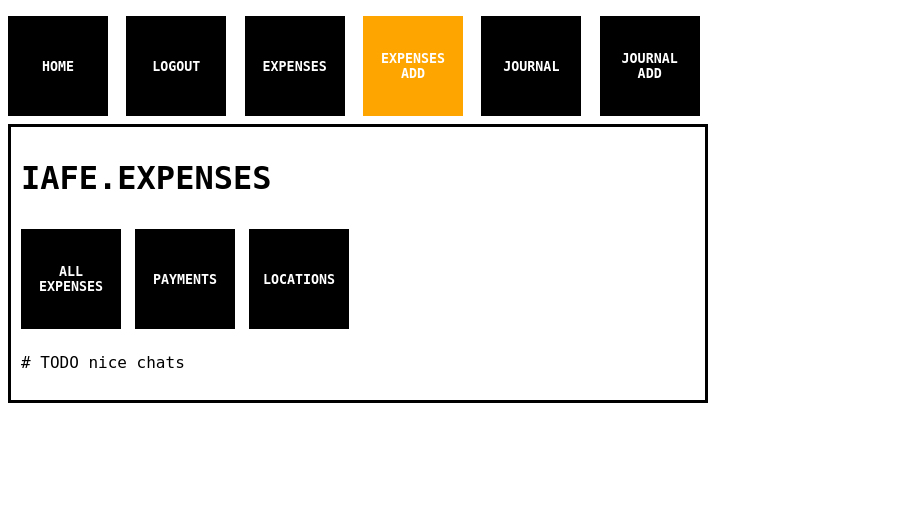
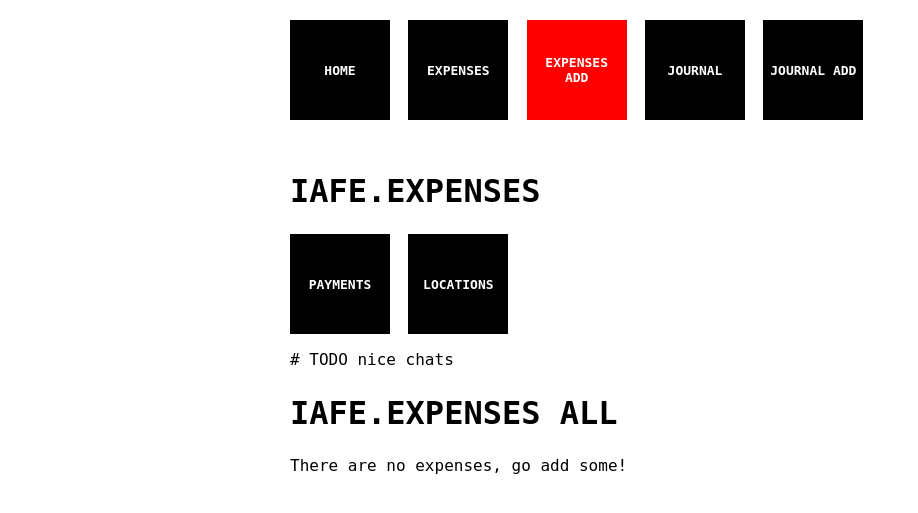
Before and after one commit to pauliusbaulius/iafe, a Django app: page /expenses/ in a window 1280 px wide. Shown: the top 513 px of the page, without its empty margins (0-918 px from the left). Run offline with Django 3.2, Linux system fonts and the light colour scheme; the visitor is signed in with stand-in values (Sample User, id 1); data that the repository does not hold is empty.

Commit message:
style/layout changes

```diff
--- a/expenses/urls.py
+++ b/expenses/urls.py
@@ -3,8 +3,8 @@ from django.urls import path
 from . import views
 
 urlpatterns = [
-    path("", views.index, name="expenses-index"),
-    path("expense/all", views.ExpenseListView.as_view(), name="expense-list"),
+    ##path("", views.index, name="expenses-index"),
+    path("", views.ExpenseListView.as_view(), name="expenses-index"),
     path("expense/<int:pk>", views.ExpenseDetailView.as_view(), name="expense-detail"),
     path("expense/create", views.ExpenseCreateView.as_view(), name="expense-create"),
     path("expense/<int:pk>/update", views.ExpenseUpdateView.as_view(), name="expense-update"),
--- a/expenses/views.py
+++ b/expenses/views.py
@@ -10,16 +10,10 @@ from expenses.forms import (ExpenseCreateForm, LocationCreateForm,
 from expenses.models import Expense, Location, Payment
 
 
-@login_required
-def index(request):
-    context = {}
-    return render(request, "expenses/index.html", context=context)
-
-
 class ExpenseListView(LoginRequiredMixin, ListView):
     model = Expense
     context_object_name = "my_expense_list"
-    template_name = "expenses/expense_list.html"
+    template_name = "expenses/index.html"
     paginate_by = 100
 
     # TODO extra_context = .. for static
--- a/static/style.css
+++ b/static/style.css
@@ -6,7 +6,22 @@ body {
     max-width: 700px;
     font-size: 16px;
     line-height: 1.3;
+    margin: 0 auto;
+    padding: 10px;
+
+    display: grid;
+    grid-template-areas:
+    "nav"
+    "content";
+
 }
+
+nav {
+    padding: 10px 0;
+    position: sticky;
+}
+
+
 
 nav ul li a{
     /* Remove underlines and typical hyperlink stuff from nav */
@@ -21,10 +36,6 @@ nav ul {
 
 .nav-user {
     background-color: darkseagreen;
-}
-
-.content {
-
 }
 
 .link-emoji {
@@ -48,11 +59,9 @@ nav ul {
 
 }
 
-
-
 .content {
-    padding: 10px;
-    border: 3px solid black;
+    grid-area: content;
+    margin-top: 20px;
 }
 
 .form-input {
@@ -79,24 +88,27 @@ nav ul {
     padding-top: 10px;
 }
 
+:root {
+    --fs: 13px;
+    --box-size: 100px;
+}
+
 .ui-nav {
     display: grid;
     grid-gap: 10px;
-    grid-template-columns: repeat(auto-fill, minmax(100px, 1fr));
-    padding: 1vh 0;
+    grid-template-columns: repeat(auto-fill, minmax(var(--box-size), 1fr));
 }
-
-
 
 .ui-button {
     background-color: black;
     color: white;
     border: none;
-    width: 100px;
-    height: 100px;
+    width: var(--box-size);
+    height: var(--box-size);
     font-weight: bold;
     text-transform: uppercase;
     text-align: center;
+    font-size: var(--fs);
 }
 
 .ui-button-danger {
@@ -104,10 +116,35 @@ nav ul {
 }
 
 .ui-button-cta {
-    background-color: orange;
+    background-color: red;
 }
 
 form {
     display: grid;
+}
 
+/* MOBILE PHONE */
+@media (max-width: 700px) {
+
+    :root {
+        --box-size: 60px;
+        --fs: 8px;
+    }
+
+    .content {
+        margin-top: 0;
+    }
+
+    body {
+        display: grid;
+        grid-template-areas:
+        "content"
+        "nav";
+
+    }
+
+    nav {
+        background-color: white;
+        bottom: 0;
+    }
 }
--- a/templates/base.html
+++ b/templates/base.html
@@ -12,15 +12,14 @@
     <nav class="ui-nav">
       {% block sidebar %}
             <form><button class="ui-button" type="submit" formaction="{% url 'index' %}">Home</button></form>
-            {% if user.is_authenticated %}
-                <form><button class="ui-button" type="submit" formaction="{% url 'logout' %}?next={{request.path}}">Logout</button></form>
-            {% else %}
-                <form><button class="ui-button" type="submit" formaction="{% url 'login' %}?next={{request.path}}">Login</button></form>
-            {% endif %}
             <form><button class="ui-button" type="submit" formaction="{% url 'expenses-index' %}">Expenses</button></form>
             <form><button class="ui-button ui-button-cta" type="submit" formaction="{% url 'expense-create' %}">Expenses Add</button></form>
             <form><button class="ui-button" type="submit" formaction="{% url 'index' %}">Journal</button></form>
             <form><button class="ui-button" type="submit" formaction="{% url 'index' %}">Journal Add</button></form>
+            {% if user.is_authenticated %}
+            {% else %}
+                <form><button class="ui-button" type="submit" formaction="{% url 'login' %}?next={{request.path}}">Login</button></form>
+            {% endif %}
       {% endblock %}
     </nav>
 
--- a/templates/expenses/index.html
+++ b/templates/expenses/index.html
@@ -3,9 +3,43 @@
 {% block content %}
     <h1>IAFE.EXPENSES</h1>
     <div class="ui-nav">
-        <form><button class="ui-button" type="submit" formaction="{% url 'expense-list' %}">All Expenses</button></form>
         <form><button class="ui-button" type="submit" formaction="{% url 'payment-list' %}">Payments</button></form>
         <form><button class="ui-button" type="submit" formaction="{% url 'location-list' %}">Locations</button></form>
     </div>
      <p># TODO nice chats</p>
+
+    <h1>IAFE.EXPENSES ALL</h1>
+    {% if my_expense_list %}
+        <ul class="list-objects">
+            {% for expense in my_expense_list %}
+                <li>
+                    <a class="link-emoji" href="{% url 'expense-update' expense.id %}">🖋️</a>
+                    <a class="link-emoji" href="{% url 'expense-delete' expense.id %}">🗑️</a>
+                    <a href="{{ expense.get_absolute_url }}">{{ expense }}</a>
+                </li>
+            {% endfor %}
+        </ul>
+    {% else %}
+        <p>There are no expenses, go add some!</p>
+    {% endif %}
+
+    <!-- Pagination, needed for massive lists :^) -->
+        {% block pagination %}
+            {% if is_paginated %}
+                <div>
+                    <span>
+                        {% if page_obj.has_previous %}
+                            <a href="{{ request.path }}?page={{ page_obj.previous_page_number }}">PREVIOUS</a>
+                        {% endif %}
+                    <span>
+                    Page {{ page_obj.number }} of {{ page_obj.paginator.num_pages }}.
+                    </span>
+                        {% if page_obj.has_next %}
+                            <a href="{{ request.path }}?page={{ page_obj.next_page_number }}">NEXT</a>
+                        {% endif %}
+                    </span>
+                </div>
+            {% endif %}
+        {% endblock %}
+
 {% endblock %}
--- a/templates/index.html
+++ b/templates/index.html
@@ -2,6 +2,8 @@
 
 {% block content %}
     <h1>IAFE.HOME</h1>
+    <form><button class="ui-button" type="submit" formaction="{% url 'logout' %}?next={{request.path}}">Logout</button></form>
+
     <p># TODO summary and some charts</p>
     <p>You have logged {{ expenses }} expense(s)</p>
     <p>Spent: {{ total_spent }}€</p>
```
Also changed, not shown: expenses/models.py (+8 -1 lines), templates/expenses/expense_list.html (+0 -33 lines).
